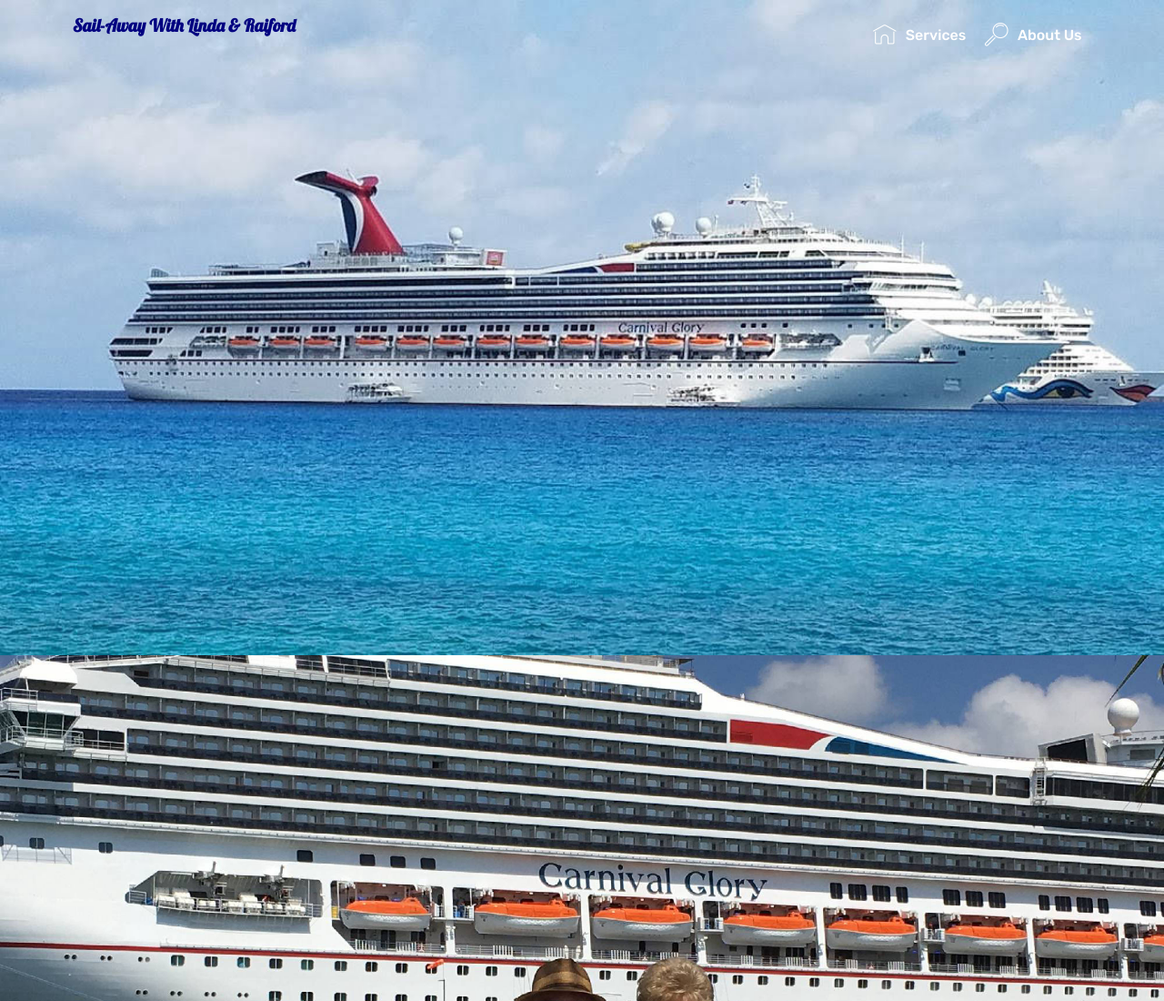
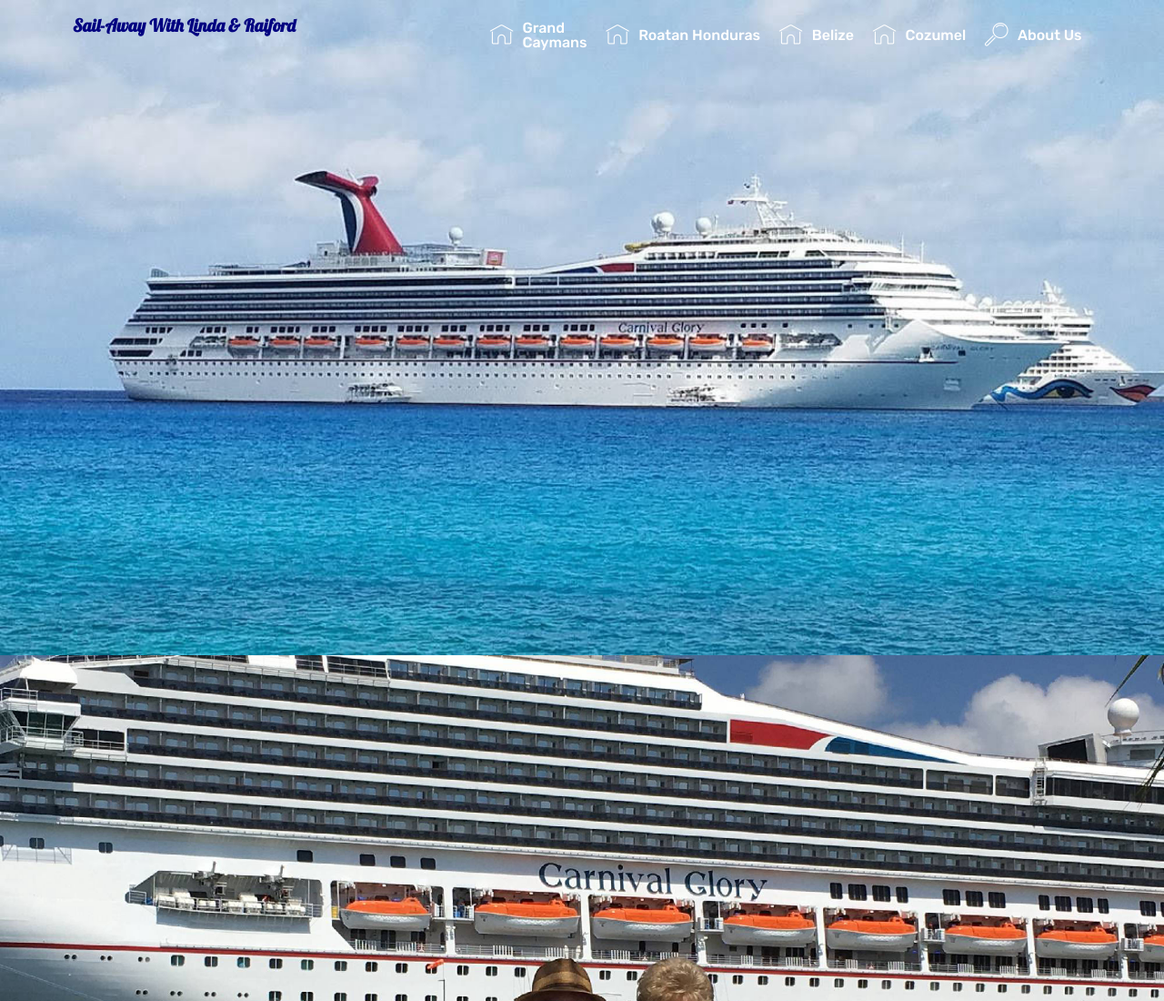
Before and after one commit to associationapps/CarnivalGlory-2017, a plain HTML site: page index.html in a window 1280 px wide. Shown: the top 1100 px of the page at 91% size. Drawn offline with Linux system fonts and the light colour scheme; files whose address does not match are found by name.

```diff
--- a/index.html
+++ b/index.html
@@ -26,7 +26,7 @@
 
 
 
-    <nav class="navbar navbar-expand beta-menu navbar-dropdown align-items-center navbar-toggleable-sm bg-color transparent">
+    <nav class="navbar navbar-expand beta-menu navbar-dropdown align-items-center navbar-fixed-top navbar-toggleable-sm bg-color transparent">
         <button class="navbar-toggler navbar-toggler-right" type="button" data-toggle="collapse" data-target="#navbarSupportedContent" aria-controls="navbarSupportedContent" aria-expanded="false" aria-label="Toggle navigation">
             <div class="hamburger">
                 <span></span>
@@ -42,26 +42,25 @@
             </div>
         </div>
         <div class="collapse navbar-collapse" id="navbarSupportedContent">
-            <ul class="navbar-nav nav-dropdown nav-right" data-app-modern-menu="true">
-                <li class="nav-item">
+            <ul class="navbar-nav nav-dropdown nav-right" data-app-modern-menu="true"><li class="nav-item">
                     <a class="nav-link link text-white display-4" href="https://mobirise.com">
-                        <span class="mbri-home mbr-iconfont mbr-iconfont-btn"></span>
-                        Services
-                    </a>
-                </li>
+                        <span class="mbri-home mbr-iconfont mbr-iconfont-btn"></span>Grand <br>Caymans</a>
+                </li><li class="nav-item"><a class="nav-link link text-white display-4" href="https://mobirise.com">
+                        <span class="mbri-home mbr-iconfont mbr-iconfont-btn"></span>Roatan Honduras</a></li><li class="nav-item"><a class="nav-link link text-white display-4" href="https://mobirise.com">
+                        <span class="mbri-home mbr-iconfont mbr-iconfont-btn"></span>Belize</a></li><li class="nav-item"><a class="nav-link link text-white display-4" href="https://mobirise.com">
+                        <span class="mbri-home mbr-iconfont mbr-iconfont-btn"></span>Cozumel</a></li>
                 <li class="nav-item">
                     <a class="nav-link link text-white display-4" href="https://mobirise.com">
                         <span class="mbri-search mbr-iconfont mbr-iconfont-btn"></span>
                         About Us
                     </a>
-                </li>
-            </ul>
+                </li></ul>
 
         </div>
     </nav>
 </section>
 
-<section class="engine"><a href="https://mobirise.ws/e">best web building software</a></section><section class="cid-qP67nIbw7s" id="image3-5">
+<section class="engine"><a href="https://mobirise.ws/f">easy web creator</a></section><section class="cid-qP67nIbw7s" id="image3-5">
 
 
 
```
Also changed, not shown: 1 other file.
